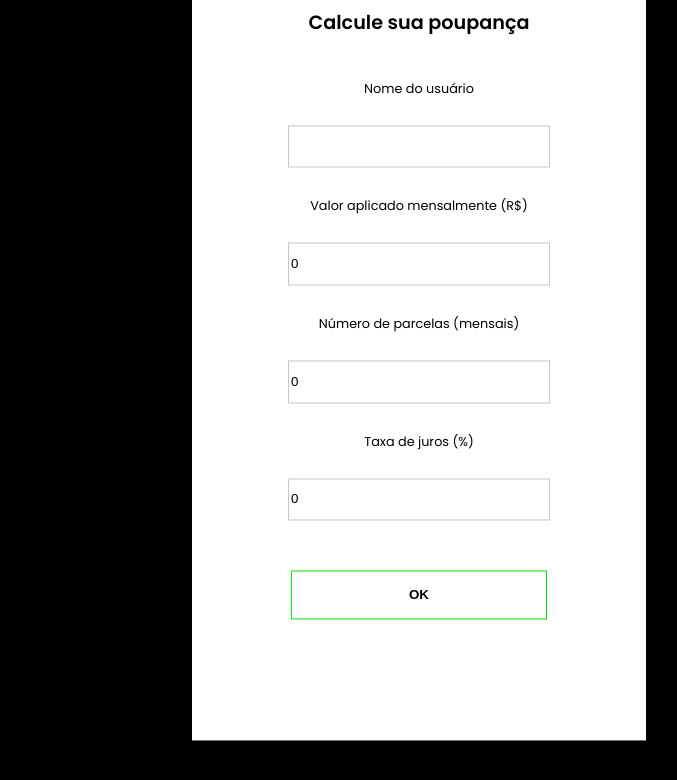
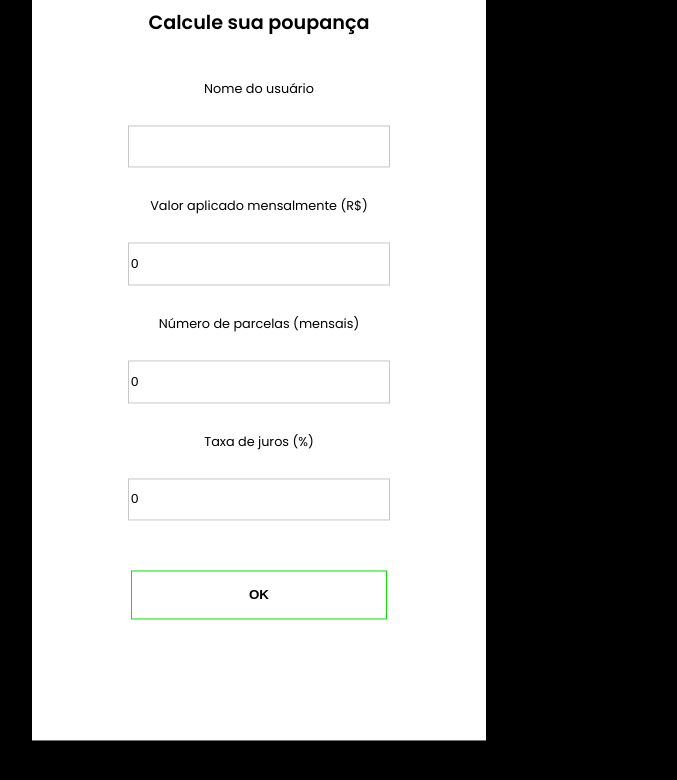
Before and after one commit to mariafe03/PF3_mariaeduarda, a plain HTML site: page index.html in a window 1280 px wide. Shown: the whole page, without its empty margins (253-930 px from the left). Drawn offline with Linux system fonts and the light colour scheme.

Commit message:
Update style.css

```diff
--- a/style.css
+++ b/style.css
@@ -39,7 +39,7 @@ button:hover {
 .form{
     background-color: white;
     position: absolute;
-    left: 42rem;
+    left: 32rem;
     top: 20rem;
     margin-right: -50%;
     transform: translate(-50%, -50%);
```
